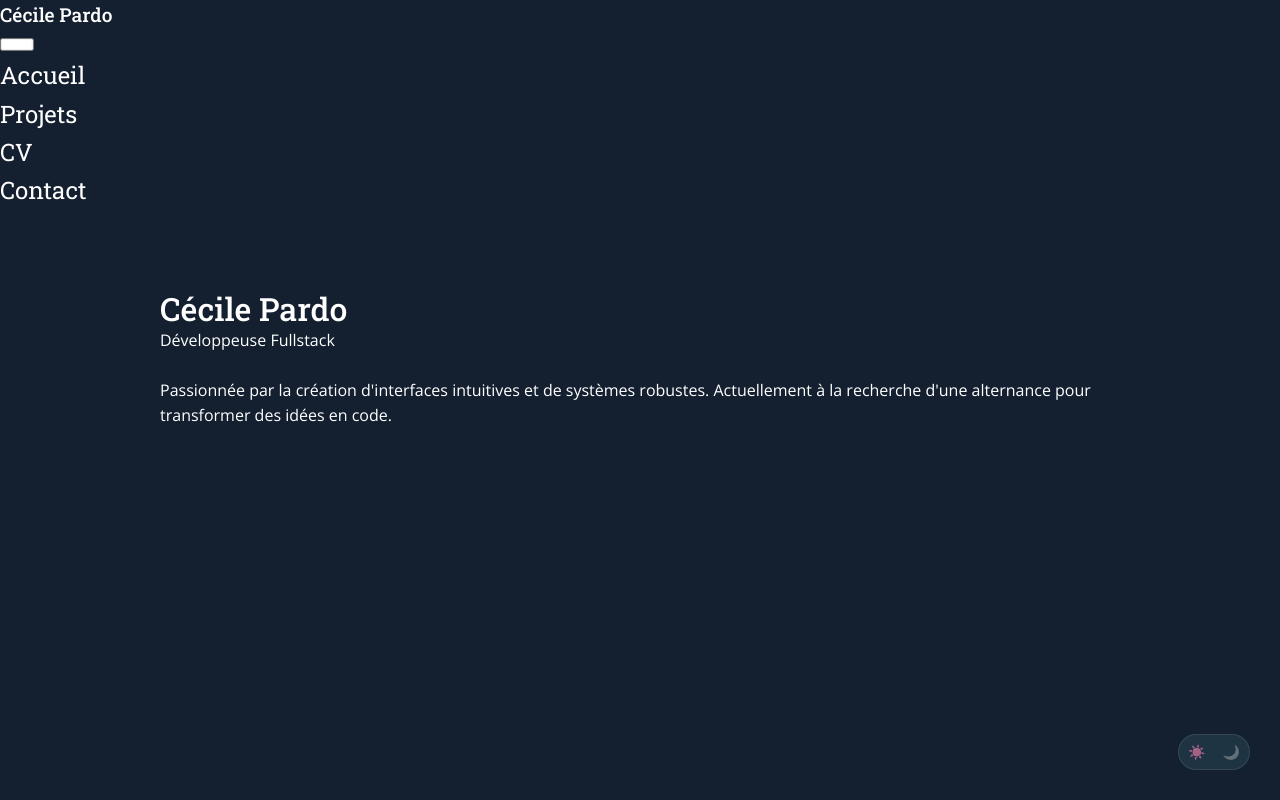
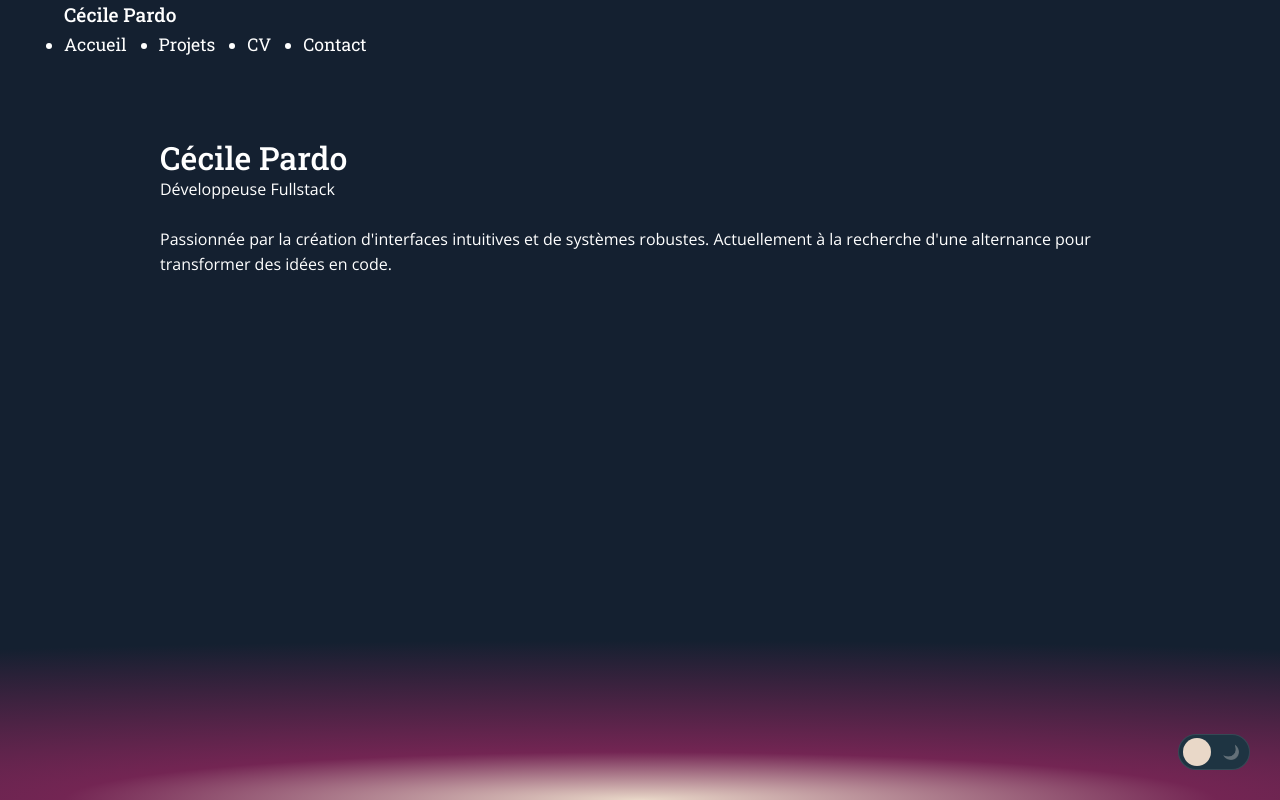
Before and after one commit to cecilepardo/project___portfolio2026, a React (Vite) app: page / in a window 1280 px wide. Built offline with nearby package versions, Linux system fonts and the light colour scheme.

Commit message:
ready to install tailwind

```diff
--- a/src/components/Navbar.css
+++ b/src/components/Navbar.css
@@ -73,7 +73,7 @@
     align-items: center;
     gap: 2.5rem;
     padding-top: 100px;
-    padding-bottom: 4rem;
+    padding-bottom: 12rem;
     z-index: 900;
     transition: top 0.5s cubic-bezier(0.4, 0, 0.2, 1);
 
@@ -84,8 +84,8 @@
       var(--menu-fade) 70%,
       transparent 100%
     );
-    -webkit-backdrop-filter: blur(15px);
-    backdrop-filter: blur(15px);
+    /* -webkit-backdrop-filter: blur(15px); */
+    backdrop-filter: blur(10px);
   }
 
 .nav-links.active {
@@ -102,12 +102,57 @@
 
 }
 
-
-
-
-
-
-
 /* --------------------
       DESKTOP STYLE
 ----------------------- */
+
+@media (min-width: 769px) {
+  /* 1. On cache le bouton burger car on n'en a plus besoin */
+  .burger {
+    display: none;
+  }
+
+  .navbar {
+  display: flex;
+  justify-content: space-between; /* Pousse le nom à gauche et les liens à droite */
+  align-items: center;
+  padding: 0 5%; /* Marge sur les côtés pour ne pas coller aux bords */
+}
+
+  /* 2. On replace le menu horizontalement */
+  .nav-links {
+    position: static;     /* On annule le position: fixed du mobile */
+    display: flex;
+    flex-direction: row;  /* Alignement horizontal */
+    height: auto;
+    width: auto;
+    background: transparent; /* On retire le dégradé mobile */
+    backdrop-filter: none;   /* On retire le flou mobile */
+    top: 0;               /* On force l'affichage (annule le -100vh) */
+    padding: 0;           /* On retire les padding du menu mobile */
+    gap: 2rem;            /* Espacement entre les liens */
+  }
+
+  /* 3. Style des liens au survol (Hover) */
+  .nav-links li a {
+    font-size: 1.1rem;    /* Texte un peu plus petit que sur mobile */
+    position: relative;
+    padding: 0.5rem 0;
+  }
+
+  /* Petit effet de soulignement moderne au survol */
+  .nav-links li a::after {
+    content: '';
+    position: absolute;
+    width: 0;
+    height: 2px;
+    bottom: 0;
+    left: 0;
+    background-color: var(--text-main);
+    transition: width 0.3s ease;
+  }
+
+  .nav-links li a:hover::after {
+    width: 100%;
+  }
+}
--- a/src/index.css
+++ b/src/index.css
@@ -14,21 +14,25 @@
 
   /* DEFAULT DARK MODE */
   --color-space: #142030;
+  --color-horizon: #732553;
+  --color-sun: #E9D8C8;
   --text-main: #ffffff;
+
   --color-nav-dark: #1E3442;
+  --color-nav-light: #a0bde5;
+
+  /* On utilise la version sombre par défaut */
   --nav-bg: var(--color-nav-dark);
-  /* Couleur intermédiaire du dégradé (sombre) */
-  --menu-fade: rgba(20, 32, 48, 0.95);
 }
 
   /* LIGHT MODE */
 [data-theme='light'] {
   --color-space: #E9D8C8;
+  --color-horizon: #b9bdbe;
+  --color-sun: #a2aacd;
   --text-main: #142030;
-  --color-nav-light: #a0bde5;
+  /* --nav-bg: rgba(233, 216, 201, 0.8); */
   --nav-bg: var(--color-nav-light);
-  /* Couleur intermédiaire du dégradé (claire) */
-  --menu-fade: rgba(160, 189, 229, 0.95);
 }
 
 * {
```
